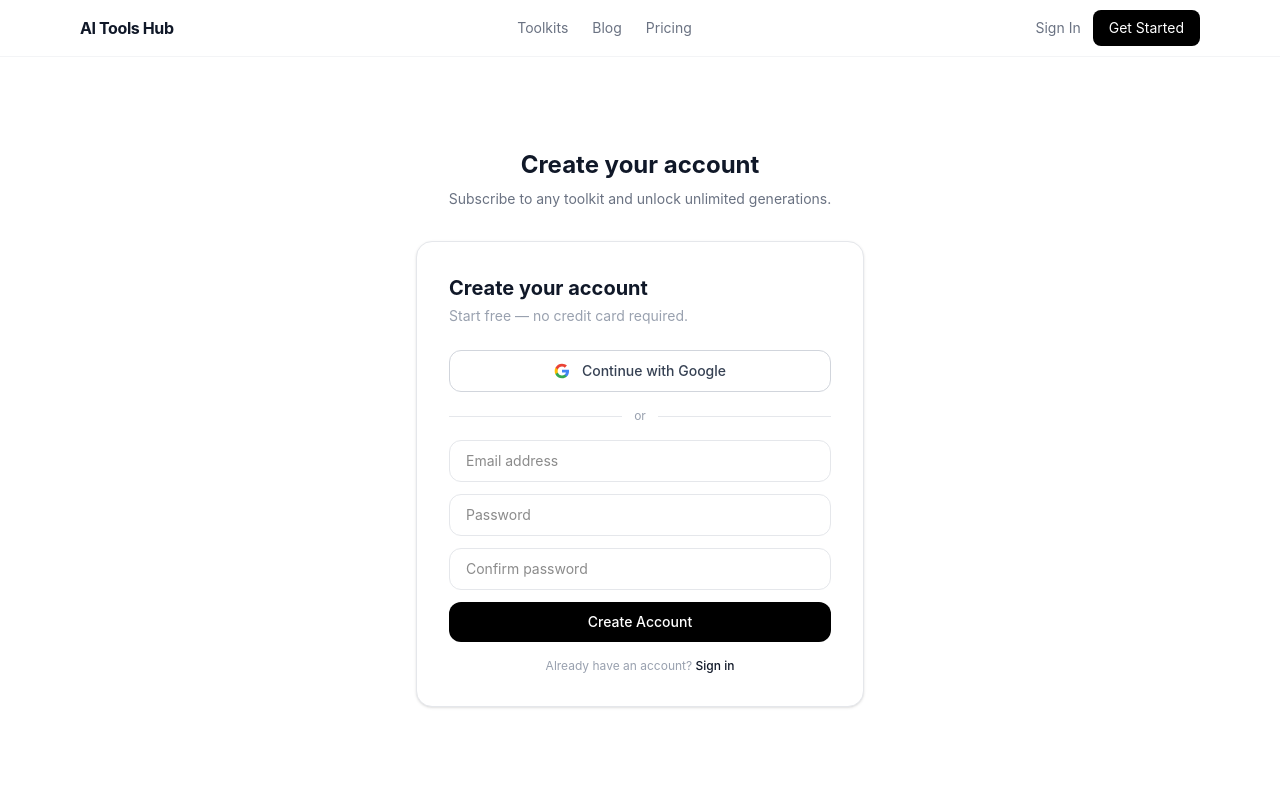
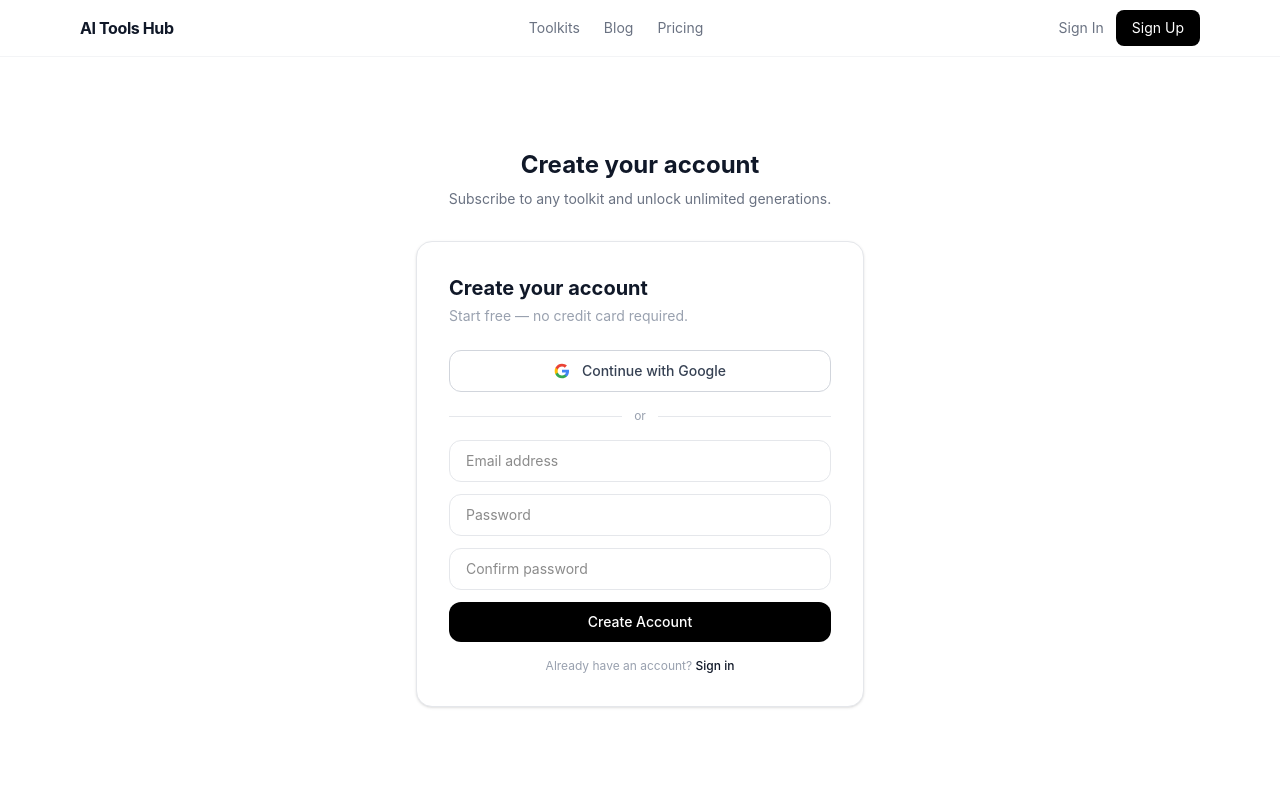
Before and after one commit to brave88868/ai_tools_hub, a Next.js app: page /signup in a window 1280 px wide. Shown: the top 800 px of the page. Built offline with nearby package versions, Linux system fonts and the light colour scheme; no server answers.

Commit message:
fix: auth flow + header state + password validation

```diff
--- a/app/signup/SignupForm.tsx
+++ b/app/signup/SignupForm.tsx
@@ -26,6 +26,14 @@ export default function SignupForm() {
 
   async function handleEmailSignup(e: React.FormEvent) {
     e.preventDefault();
+    if (password.length < 8) {
+      setError("Password must be at least 8 characters");
+      return;
+    }
+    if (!/(?=.*[a-zA-Z])(?=.*[0-9])/.test(password)) {
+      setError("Password must contain both letters and numbers");
+      return;
+    }
     if (password !== confirm) {
       setError("Passwords do not match");
       return;
--- a/components/Header.tsx
+++ b/components/Header.tsx
@@ -2,10 +2,12 @@
 
 import { useState, useEffect } from "react";
 import Link from "next/link";
+import { useRouter } from "next/navigation";
 import { supabase } from "@/lib/supabase";
 import type { User } from "@supabase/supabase-js";
 
 export default function Header() {
+  const router = useRouter();
   const [menuOpen, setMenuOpen] = useState(false);
   const [user, setUser] = useState<User | null>(null);
 
@@ -13,9 +15,10 @@ export default function Header() {
     supabase.auth.getUser().then(({ data }) => setUser(data.user));
     const { data: { subscription } } = supabase.auth.onAuthStateChange((_, session) => {
       setUser(session?.user ?? null);
+      router.refresh();
     });
     return () => subscription.unsubscribe();
-  }, []);
+  }, [router]);
 
   return (
     <header className="fixed top-0 left-0 right-0 z-40 bg-white border-b border-gray-100">
@@ -36,13 +39,15 @@ export default function Header() {
               Dashboard
             </Link>
           ) : (
-            <Link href="/login" className="text-sm text-gray-500 hover:text-gray-900 transition-colors">
-              Sign In
-            </Link>
+            <>
+              <Link href="/login" className="text-sm text-gray-500 hover:text-gray-900 transition-colors">
+                Sign In
+              </Link>
+              <Link href="/signup" className="text-sm bg-black text-white px-4 py-2 rounded-lg hover:bg-gray-800 transition-colors">
+                Sign Up
+              </Link>
+            </>
           )}
-          <Link href="/toolkits" className="text-sm bg-black text-white px-4 py-2 rounded-lg hover:bg-gray-800 transition-colors">
-            Get Started
-          </Link>
         </div>
 
         <button className="md:hidden text-gray-500" onClick={() => setMenuOpen(!menuOpen)}>
@@ -63,9 +68,11 @@ export default function Header() {
           {user ? (
             <Link href="/dashboard" className="text-gray-600 hover:text-gray-900" onClick={() => setMenuOpen(false)}>Dashboard</Link>
           ) : (
-            <Link href="/login" className="text-gray-600 hover:text-gray-900" onClick={() => setMenuOpen(false)}>Sign In</Link>
+            <>
+              <Link href="/login" className="text-gray-600 hover:text-gray-900" onClick={() => setMenuOpen(false)}>Sign In</Link>
+              <Link href="/signup" className="bg-black text-white text-center px-4 py-2 rounded-lg" onClick={() => setMenuOpen(false)}>Sign Up</Link>
+            </>
           )}
-          <Link href="/toolkits" className="bg-black text-white text-center px-4 py-2 rounded-lg" onClick={() => setMenuOpen(false)}>Get Started</Link>
         </div>
       )}
     </header>
```
Also changed, not shown: .claude/settings.local.json.
